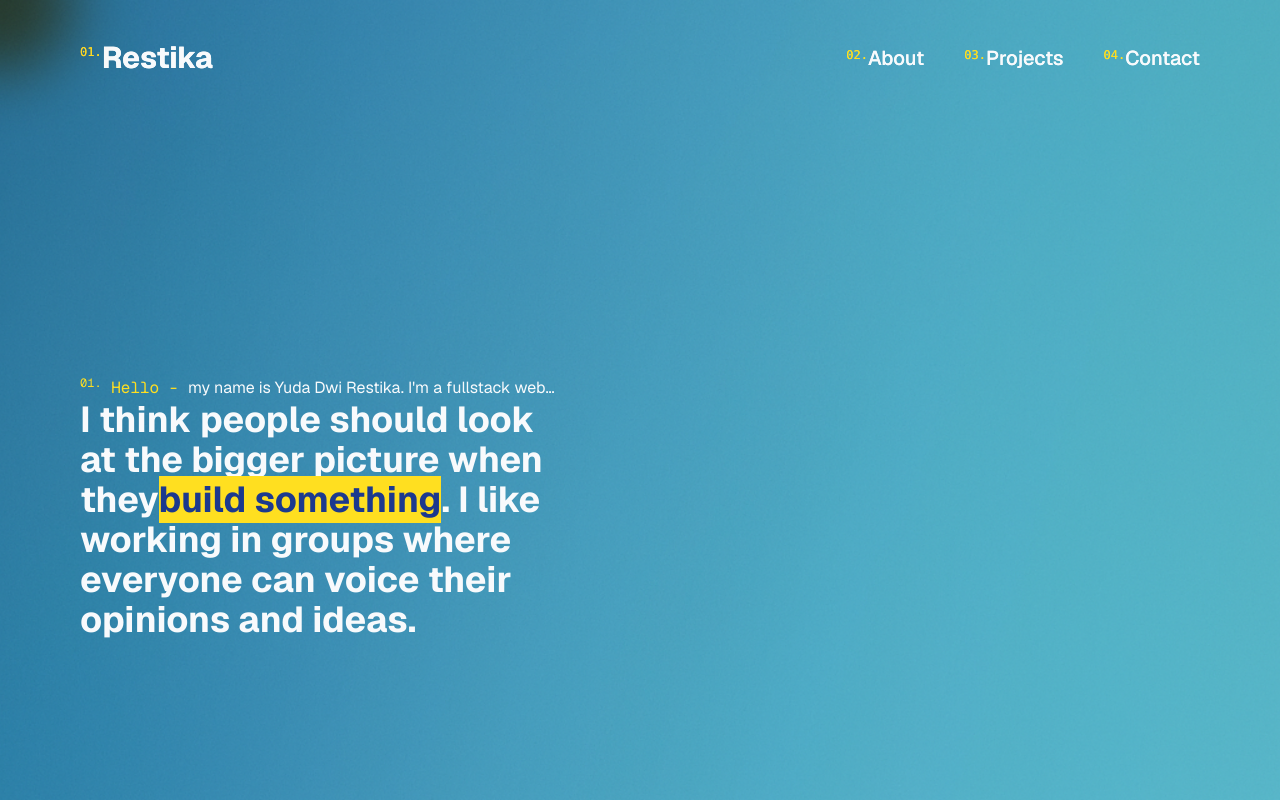
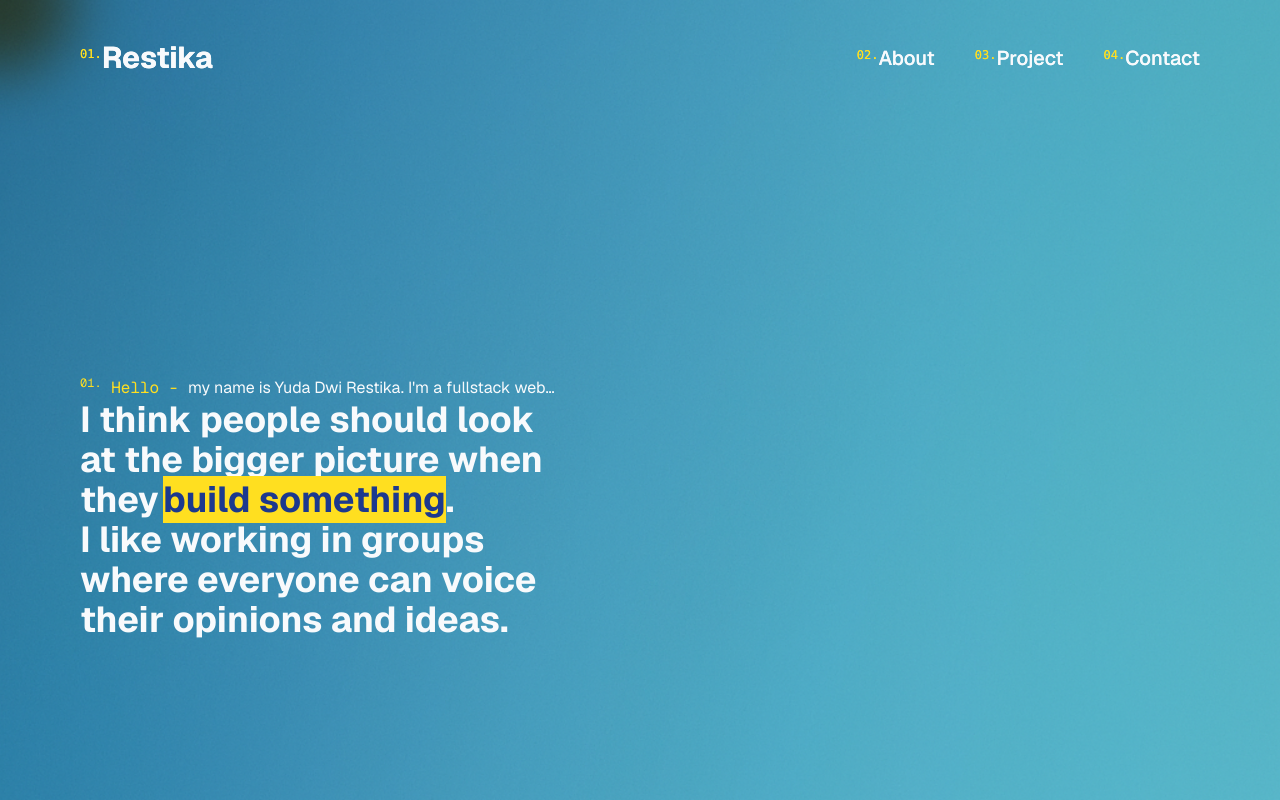
Before and after one commit to halonthe/portfolio, a Next.js app: page / in a window 1280 px wide. Built offline with nearby package versions, Linux system fonts and the light colour scheme.

Commit message:
feat: create Navigation

```diff
--- a/app/page.tsx
+++ b/app/page.tsx
@@ -17,9 +17,9 @@ export default function Home() {
                 </p>
                 <p className="text-xl md:text-3xl xl:text-4xl font-bold">
                     I think people should look at the bigger picture when they
-                    <span className="text-blue-900 bg-yellow-300" onMouseEnter={() => setHovered(true)} onMouseLeave={() => setHovered(false)}>
+                    <span className="text-blue-900 bg-yellow-300 ml-1" onMouseEnter={() => setHovered(true)} onMouseLeave={() => setHovered(false)}>
                         build something
-                    </span>.
+                    </span>.<br/>
                     I like working in groups where everyone can voice their opinions and ideas.
                 </p>
             </div>
--- a/components/global/cursor.tsx
+++ b/components/global/cursor.tsx
@@ -55,7 +55,7 @@ export default function Cursor({color='white',size = 30, centeredCircle = true,
 	}, [])
 
 	return (
-		<div className={`fixed top-0 left-0 rounded-full ${isHovered && "mix-blend-difference"} pointer-events-none z-50`}
+		<div className={`fixed top-0 left-0 rounded-full ${isHovered && "mix-blend-difference"} pointer-events-none z-40`}
 		style={{
 			backgroundColor: color,
 			width: circleSize,
--- a/components/global/header.tsx
+++ b/components/global/header.tsx
@@ -1,16 +1,23 @@
 'use client'
 
 import Link from "next/link";
+import {usePathname} from "next/navigation";
+
 import useCursorStore from "@/lib/zustand/cursor";
+import {NavLink} from "@/constants";
+
 
 export default function Header() {
 	const {setHovered} = useCursorStore()
+
+	const pathname = usePathname()
+
 	return (
 		<>
 		<header className="absolute top-0 left-0 flex items-center justify-between w-full bg-transparent p-10 md:px-20 z-50">
 			<h1 className="flex items-center justify-between">
 				<sup className="font-normal font-mono text-yellow-300">01.</sup>
-				<Link href="/" className="text-3xl font-bold"
+				<Link href="/" className="text-3xl font-bold relative inline-block after:block after:h-1 after:bg-blue-900 after:transition-transform after:duration-300 after:delay-150 after:scale-x-0 hover:after:scale-x-100 after:origin-left"
 					  onMouseEnter={() => setHovered(true)}
 					  onMouseLeave={() => setHovered(false)}>
 					Restika
@@ -18,30 +25,19 @@ export default function Header() {
 			</h1>
 
 			<ul className="flex items-center gap-10">
-				<li>
-					<sup className="font-mono text-yellow-300">02.</sup>
-					<Link href="#" className="text-xl font-medium"
-						  onMouseEnter={() => setHovered(true)}
-						  onMouseLeave={() => setHovered(false)}>
-						About
-					</Link>
-				</li>
-				<li>
-					<sup className="font-mono text-yellow-300">03.</sup>
-					<Link href="#" className="text-xl font-medium"
-						  onMouseEnter={() => setHovered(true)}
-						  onMouseLeave={() => setHovered(false)}>
-						Projects
-					</Link>
-				</li>
-				<li>
-					<sup className="font-mono text-yellow-300">04.</sup>
-					<Link href="#" className="text-xl font-medium"
-						  onMouseEnter={() => setHovered(true)}
-						  onMouseLeave={() => setHovered(false)}>
-						Contact
-					</Link>
-				</li>
+				{NavLink.map((nav, index) => {
+					const active = nav.link === pathname || (pathname.startsWith(nav.link) && nav.link !== "/");
+					return (
+						<li>
+							<sup className="font-mono text-yellow-300">0{index + 2}.</sup>
+							<Link href={nav.link} className={`text-xl font-medium relative inline-block after:block after:h-1 after:bg-blue-900 after:transition-transform after:duration-300 after:delay-150 ${active ? "after:scale-x-100" : "after:scale-x-0"} hover:after:scale-x-100 after:origin-left`}
+								  onMouseEnter={() => setHovered(true)}
+								  onMouseLeave={() => setHovered(false)}>
+								{nav.name}
+							</Link>
+						</li>
+					)
+				})}
 			</ul>
 
 		</header>
--- a/components/menu/menu.tsx
+++ /dev/null
@@ -1,35 +0,0 @@
-'use client'
-import {useState} from "react";
-import Cursor from "@/components/global/cursor";
-
-export default function Menu({isMenuOpen}:{isMenuOpen:boolean}){
-	const [isHovered, setHovered] = useState(false);
-	return(
-		<>
-			<div className={`flex flex-col items-center justify-around w-screen h-screen bg-[#0D0E13] absolute py-40 transition-all ease-in-out top-0 left-0`}>
-				<p onMouseEnter={() => setHovered(true)} onMouseLeave={() => setHovered(false)}
-				className={"text-4xl font-bold cursor-pointer"}>
-					Projects
-				</p>
-				<p onMouseEnter={() => setHovered(true)} onMouseLeave={() => setHovered(false)}
-				   className={"text-4xl font-bold cursor-pointer"}>
-					Articles
-				</p>
-				<p onMouseEnter={() => setHovered(true)} onMouseLeave={() => setHovered(false)}
-				   className={"text-4xl font-bold cursor-pointer"}>
-					About
-				</p>
-				<p onMouseEnter={() => setHovered(true)} onMouseLeave={() => setHovered(false)}
-				   className={"text-4xl font-bold cursor-pointer"}>
-					Contact
-				</p>
-			</div>
-			<div className={"flex items-center justify-center w-full absolute bottom-0 left-0 mb-10 gap-20"}>
-				<a href={""}>Twitter</a>
-				<a href={""}>Github</a>
-				<a href={""}>LinkedIn</a>
-			</div>
-			<Cursor isHovered={isHovered}/>
-		</>
-	)
-}
--- /dev/null
+++ b/constants/index.ts
@@ -0,0 +1,5 @@
+export const NavLink = [
+	{name: "About", link: "/about"},
+	{name: "Project", link: "/projects"},
+	{name: "Contact", link: "/contact"},
+]
```
